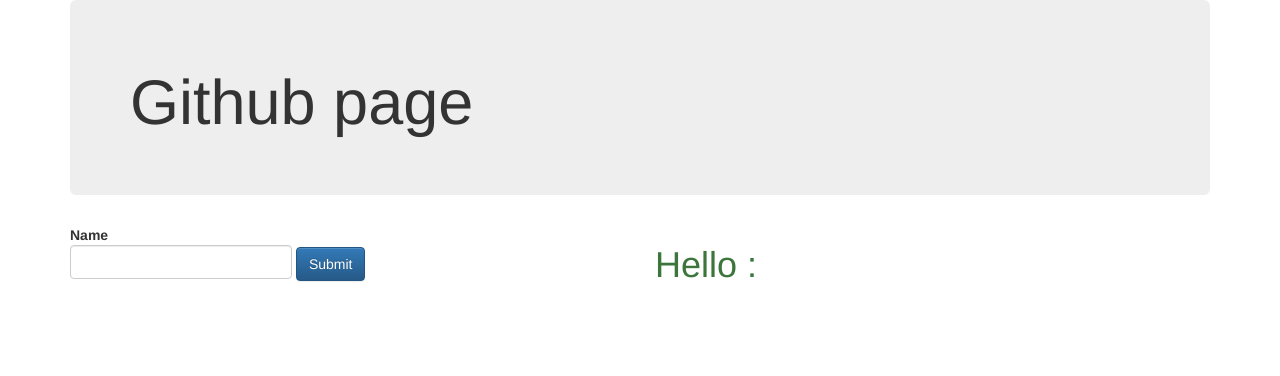
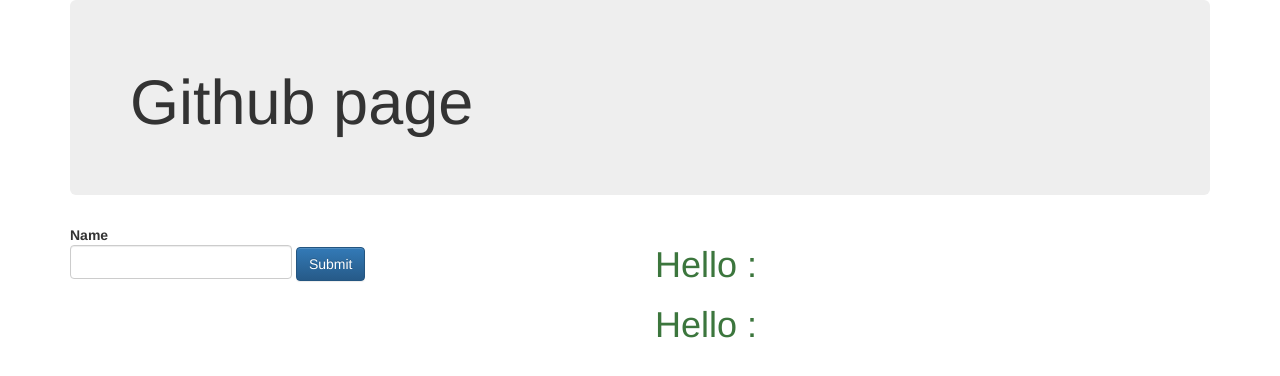
Before and after one commit to ktajpuri/git-sandpit, a website: page index.html in a window 1280 px wide. Drawn offline with nearby package versions, Linux system fonts and the light colour scheme.

Commit message:
Closes #2

```diff
--- a/index.html
+++ b/index.html
@@ -25,7 +25,7 @@
 		<div class="col-md-6">
 
 			<h1 class="text-success">Hello : {{ name }}</h1>
-
+			<h1 class="text-success">Hello : {{ name }}</h1>
 	    </div>
 	</div>
 </div>
```
